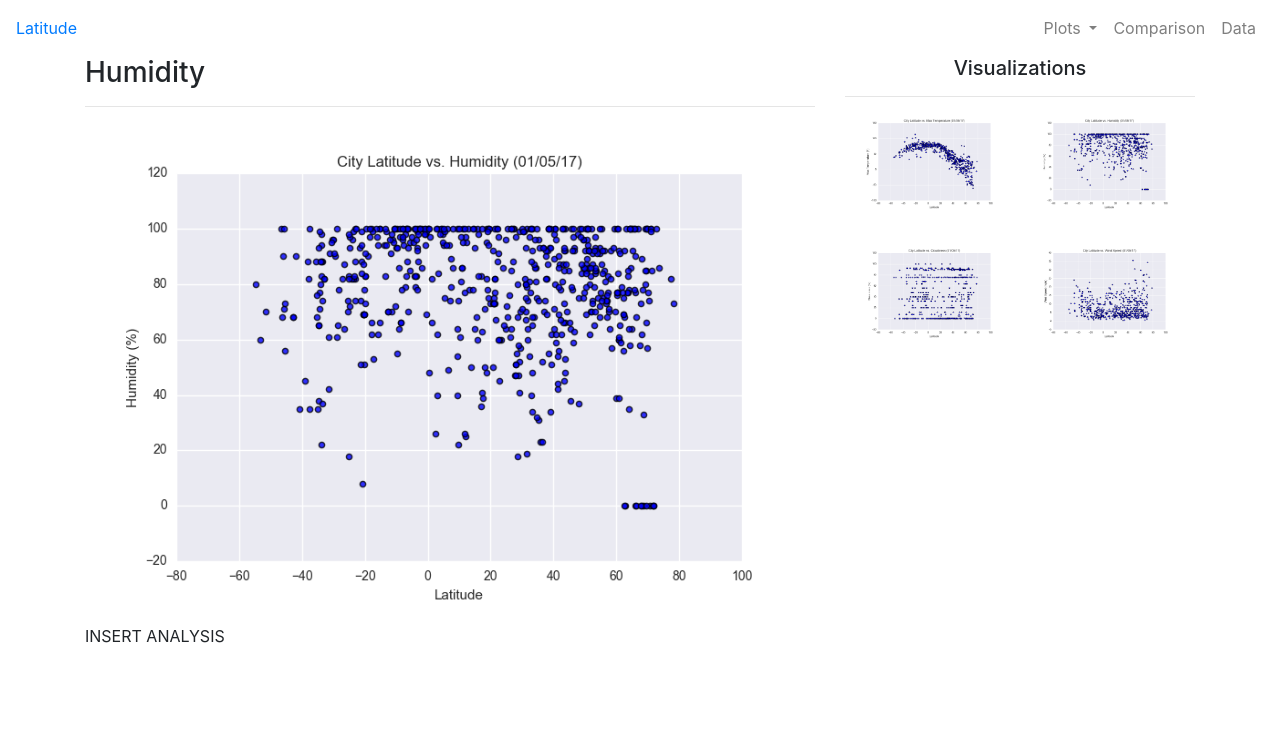
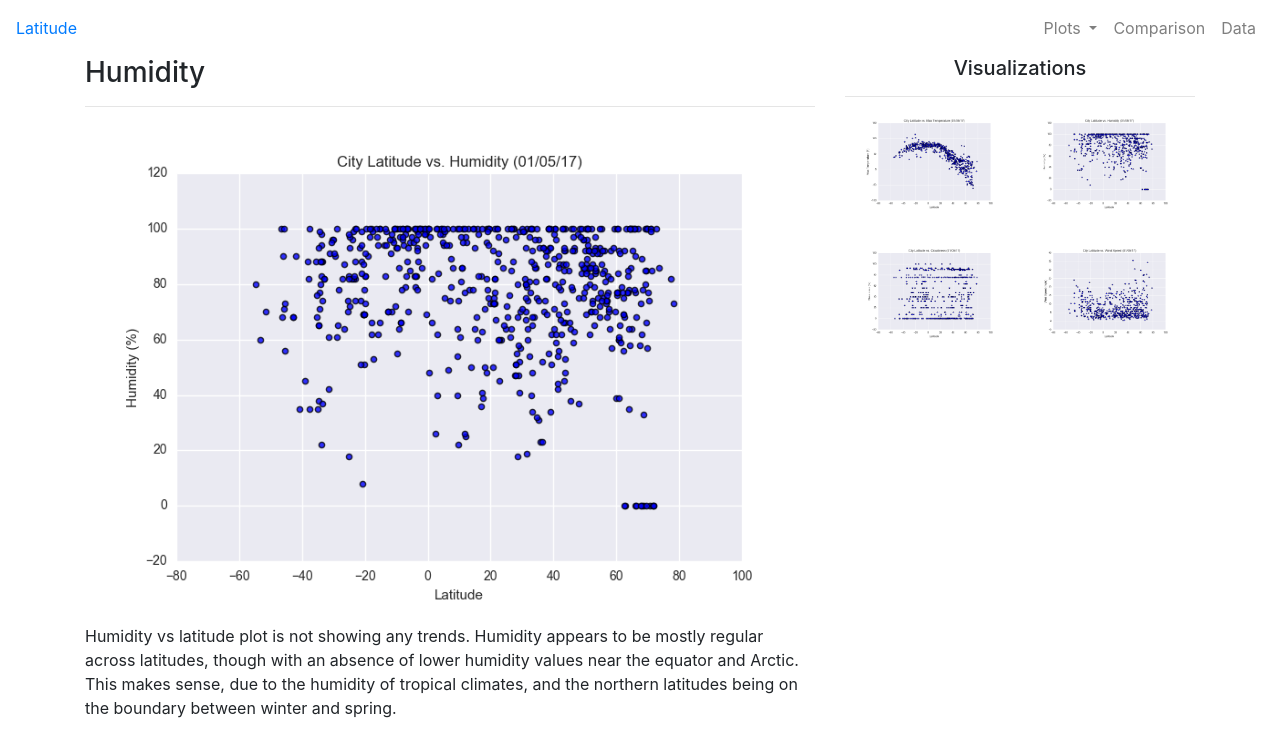
Before and after one commit to Vincent-glitch/Web-Design-Challenge, a plain HTML site: page humidity.html in a window 1280 px wide. Drawn offline with nearby package versions, Linux system fonts and the light colour scheme.

Commit message:
Analysis

```diff
--- a/humidity.html
+++ b/humidity.html
@@ -54,7 +54,10 @@
           <h3 class="title">Humidity</h3>
           <hr>
           <img src="/Web-Design-Challenge/Images/Fig2.png" alt="Humidity Graph">
-          <p>INSERT ANALYSIS</p>
+          <p>Humidity vs latitude plot is not showing any trends. Humidity appears to be mostly regular across latitudes,
+            though with an absence of lower humidity values near the equator and Arctic.
+            This makes sense, due to the humidity of tropical climates,
+            and the northern latitudes being on the boundary between winter and spring. </p>
         </div>
       </div>
         <div class="col-lg-4 col-md-12">
```
